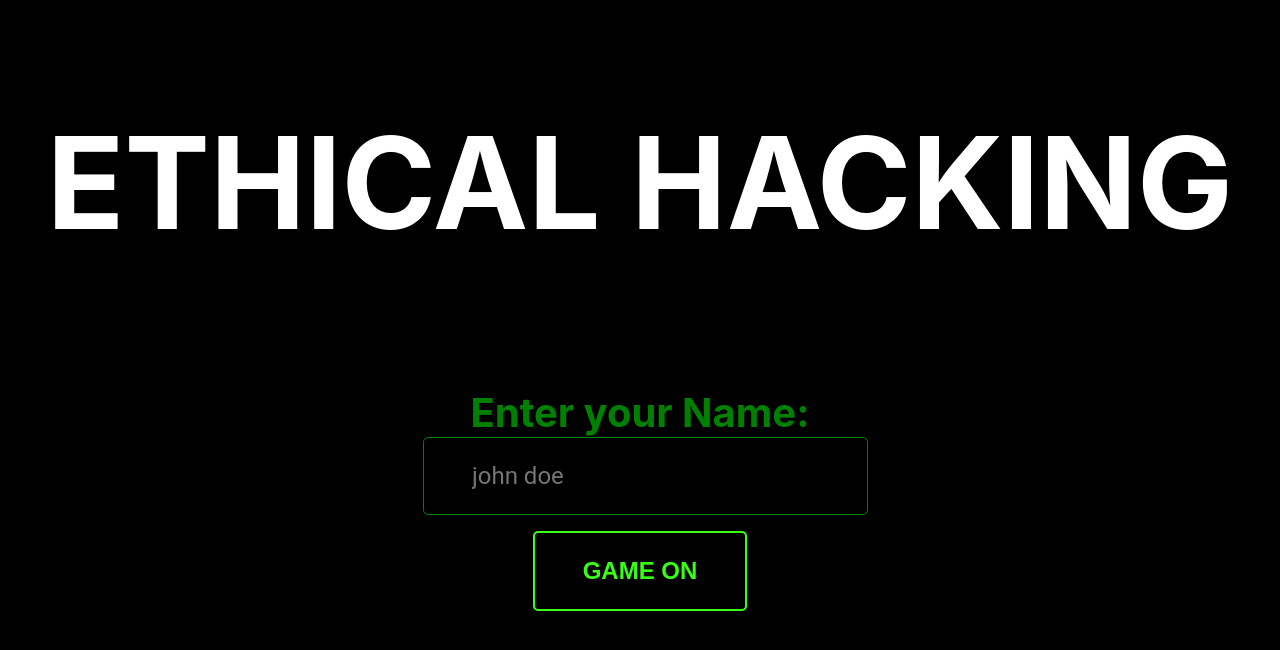
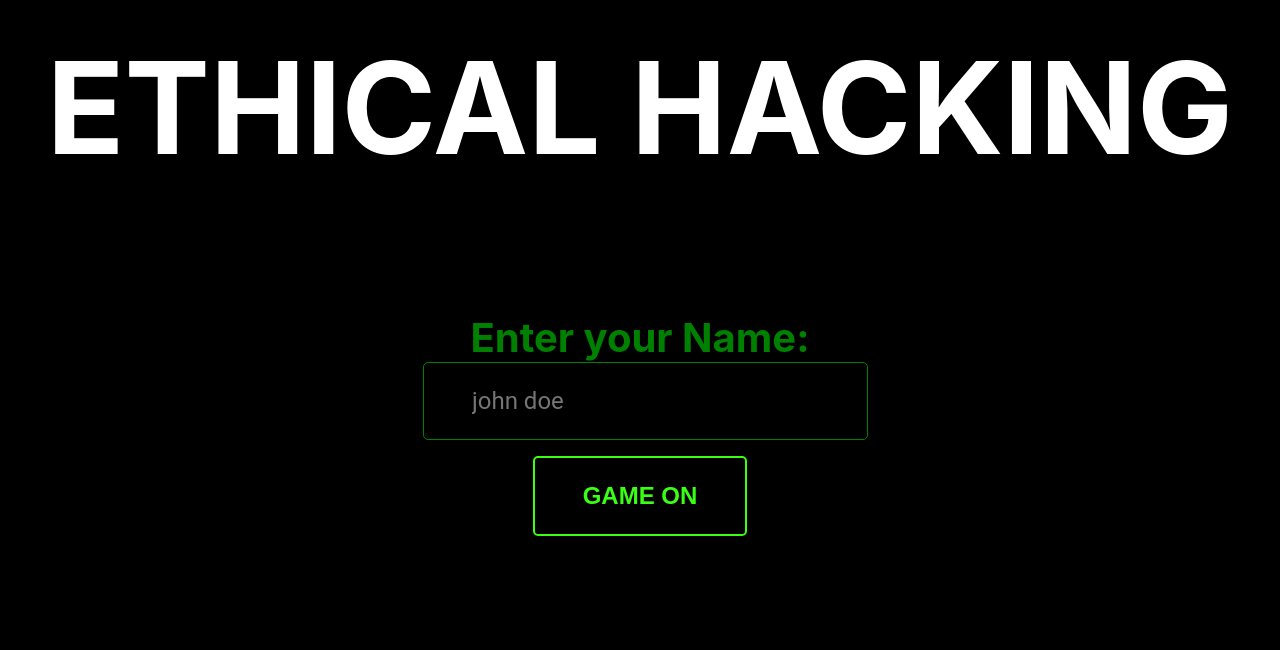
Before and after one commit to VaibhavTalkhande/ethical-hacking-event, a React (Vite) app: page / in a window 1280 px wide. Shown: the part 106-756 px from the top of the page. Built offline with nearby package versions, Linux system fonts and the light colour scheme.

Commit message:
responive

```diff
--- a/src/App.css
+++ b/src/App.css
@@ -1,15 +1,12 @@
 html{
   margin:0px;
-  width:100%;
-  height:100%;
+  padding:0px;
   background-color: #000;
-  padding:0px;
 }
 .App{
   font-family: 'Inter', sans-serif;
   margin: 0 auto;
-  width: 100%;
-  min-height: 100vh;
+  min-height: 100%;
   min-width: 100%;
   box-sizing: border-box;
   display: flex;
```
